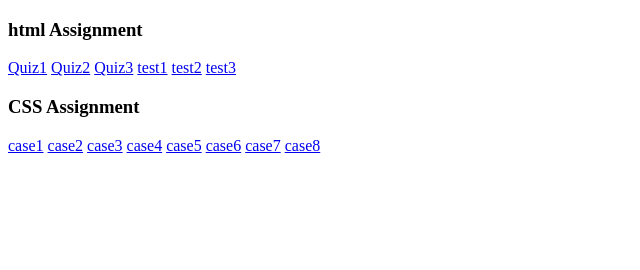
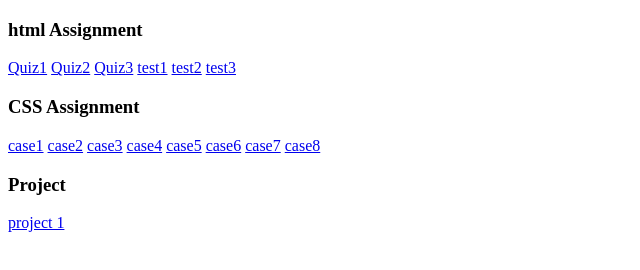
Before and after one commit to ngoducphi12761/ngoducphi12761.github.io, a plain HTML site: page index.html in a window 1280 px wide. Shown: the whole page, without its empty margins (0-640 px from the left). Drawn offline with Linux system fonts and the light colour scheme.

Commit message:
update index project

```diff
--- a/index.html
+++ b/index.html
@@ -27,5 +27,9 @@
             <a href="Css/inClassExercises/responsiveImage.html"> case7</a>
             <a href="Css/inClassExercises/roundImage.html"> case8</a>
         </div>
+        <div>
+            <h3> Project </h3>
+            <a href="projects/nasa.html"> project 1 </a>
+        </div>
     </body>
 </html>
```
